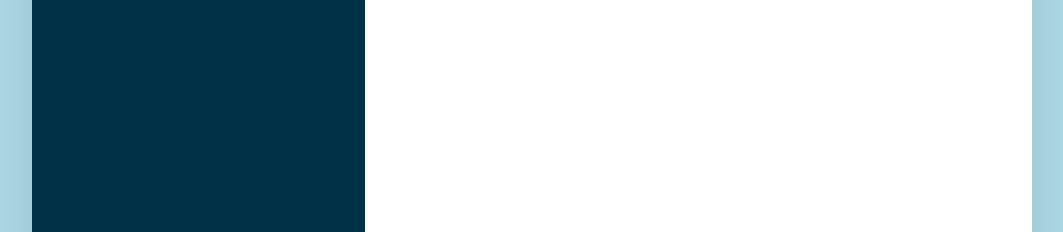
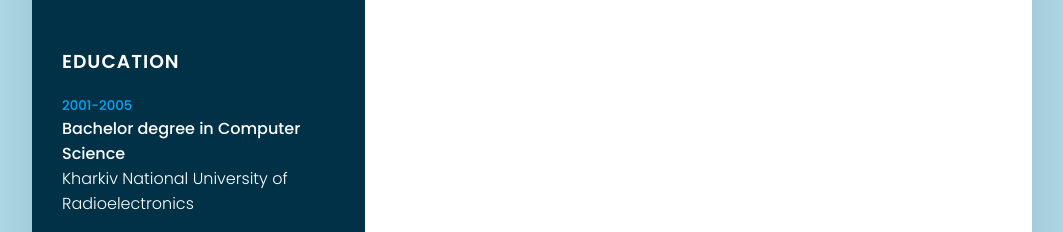
Before and after one commit to canterbery/homepage, a plain HTML site: page index.html in a window 1280 px wide. Shown: the part 568-800 px from the top of the page, without its empty margins (108-1171 px from the left). Drawn offline with Linux system fonts and the light colour scheme.

Commit message:
Added education section

```diff
--- a/index.html
+++ b/index.html
@@ -75,6 +75,17 @@
             </li>
           </ul>
         </div>
+        <!-- Education -->
+        <div class="contacts education">
+          <h3 class="title">Education</h3>
+          <ul>
+            <li>
+              <h5>2001-2005</h5>
+              <h4>Bachelor degree in Computer Science</h4>
+              <h4>Kharkiv National University of Radioelectronics</h4>
+            </li>
+          </ul>
+        </div>
       </div>
 
       <!-- Main content -->
--- a/styles.css
+++ b/styles.css
@@ -94,3 +94,20 @@ body {
   color: #fff;
   font-weight: 300;
 }
+
+/* Education */
+.contacts.education li {
+  margin-bottom: 15px;
+}
+.contacts.education h5 {
+  color: #03a9f4;
+  font-weight: 500;
+}
+.contacts.education h4:nth-child(2) {
+  color: #fff;
+  font-weight: 500;
+}
+.contacts.education h4 {
+  color: #fff;
+  font-weight: 300;
+}
```
